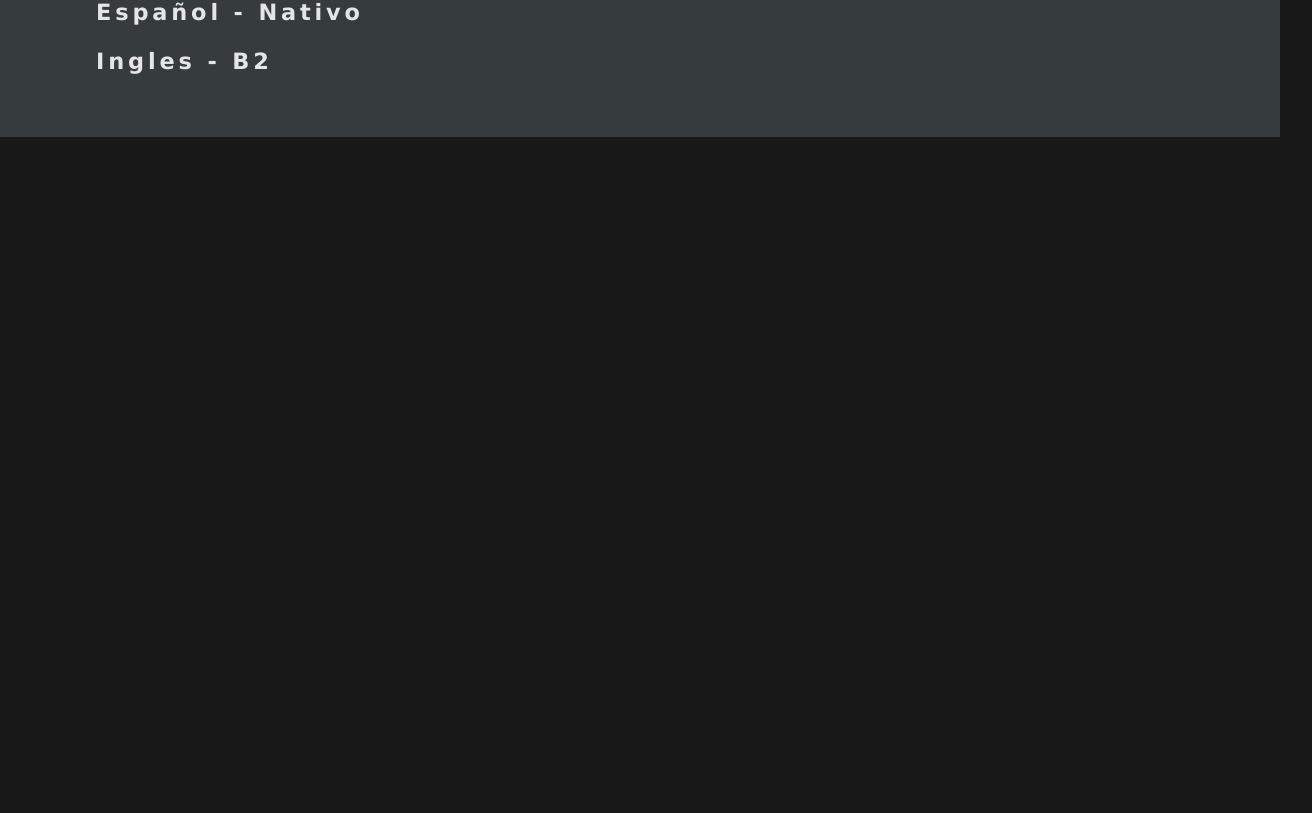
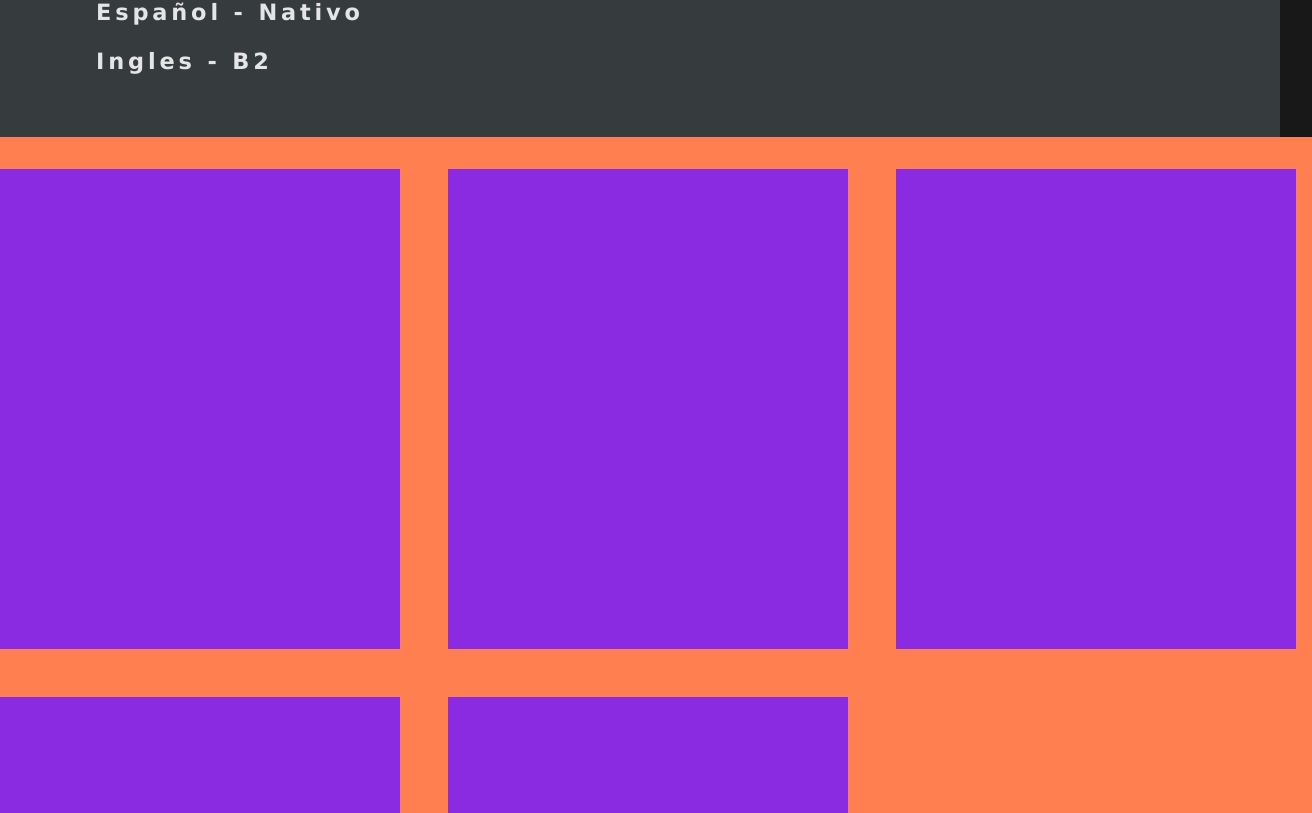
Before and after one commit to vanbrigo/portfolio, a React (Vite) app: page / in a window 1280 px wide. Shown: the part 2047-2860 px from the top of the page, 1312 px wide, since content can reach past the window. Before the commit the page ends 2184 px from the top, so only its background shows below. Built offline with nearby package versions, Linux system fonts and the light colour scheme.

Commit message:
style: add container for proyects

```diff
--- a/src/App.css
+++ b/src/App.css
@@ -85,3 +85,19 @@
   letter-spacing: 0.2em;
   font-size: larger;
 }
+.proyectsBox{
+  background-color: coral;
+  height: auto;
+  width: 100vw;
+  display: grid;
+  grid-template-columns: repeat(3, 1fr);
+  grid-template-rows: auto auto;
+  justify-items: center;
+  gap:3em;
+  padding: 2em;
+}
+.proyectBox{
+  background-color: blueviolet;
+  width: 25em;
+  height: 30em;
+}
--- a/src/App.jsx
+++ b/src/App.jsx
@@ -263,6 +263,21 @@ function App() {
         </div>
         <div className="studiesDesign"></div>
       </Row>
+      <Row className="rowDesign">
+        <div className="proyectsBox">
+           <div className="proyectBox">
+           </div>
+           <div className="proyectBox">
+           </div>
+           <div className="proyectBox">
+           </div>
+           <div className="proyectBox">
+           </div>
+           <div className="proyectBox">
+           </div>
+        </div>
+
+      </Row>
     </Container>
   );
 }
```
